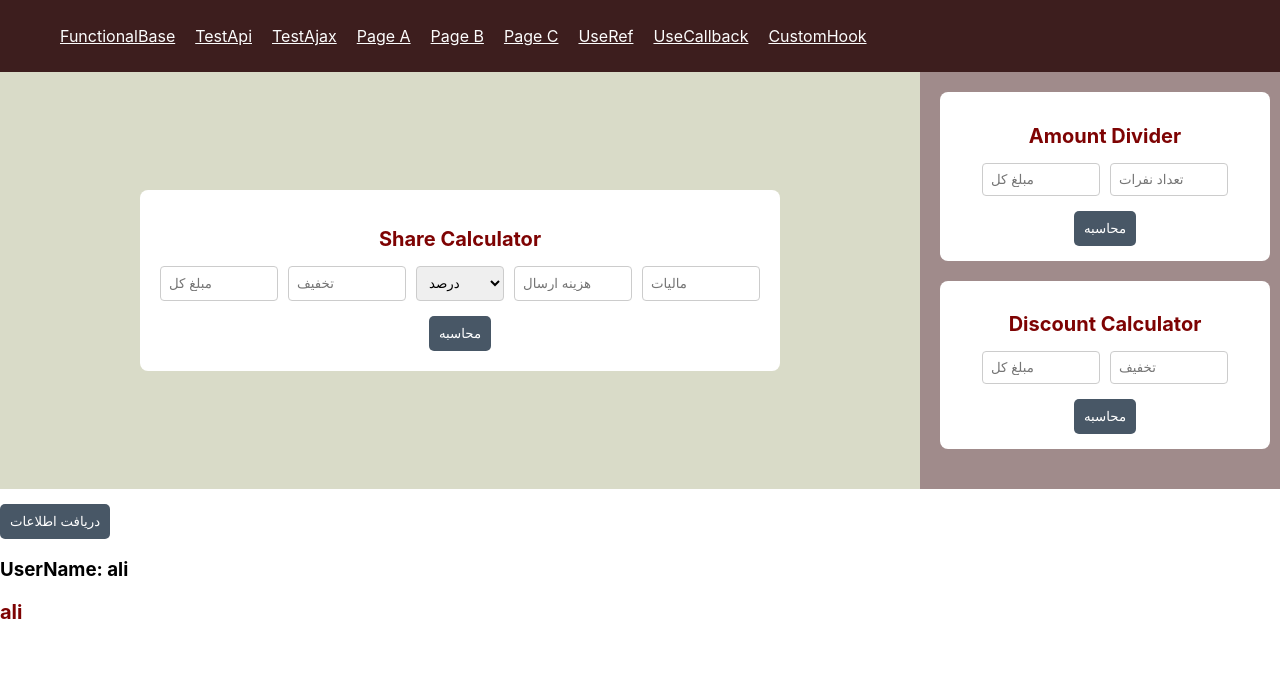
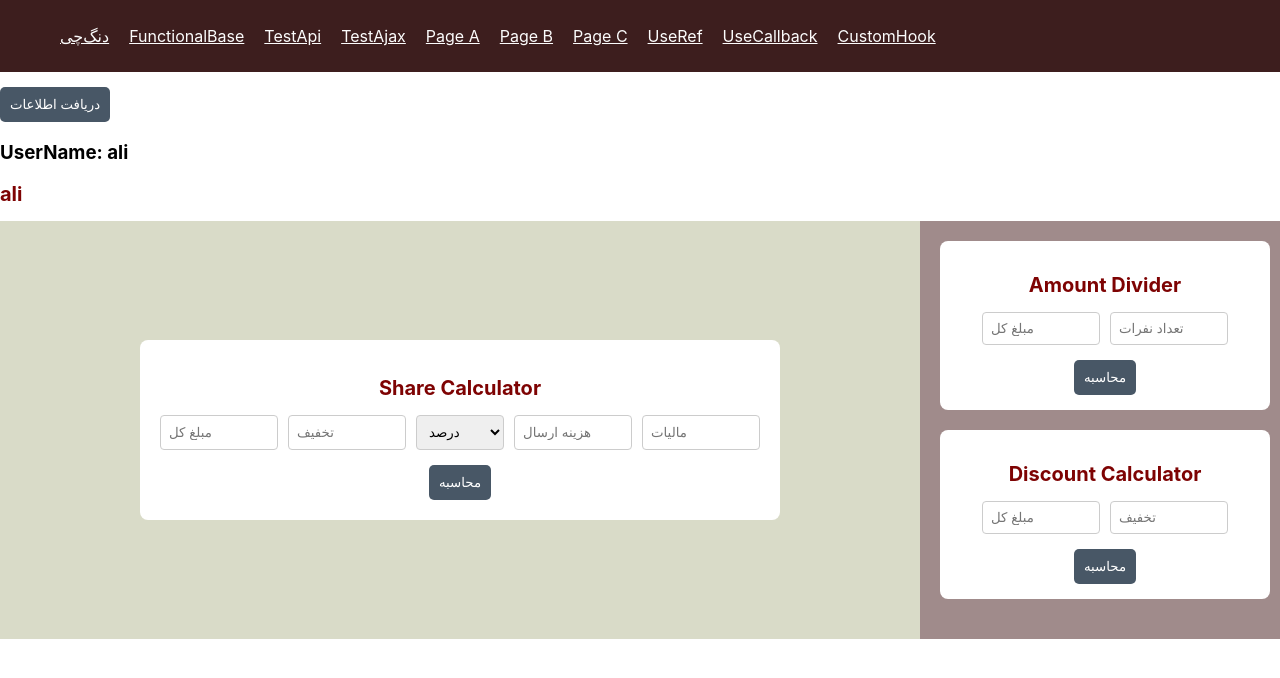
Before and after one commit to danialvfd/welcome-to-reactjs, a React (Create React App) app: page /DongChi in a window 1280 px wide. Shown: the top 678 px of the page. Built offline with nearby package versions, Linux system fonts and the light colour scheme.

Commit message:
chore: Layouts

```diff
--- a/src/App.js
+++ b/src/App.js
@@ -15,10 +15,8 @@ import PageB from './pages/PageB';
 import PageC from './pages/PageC';
 import UseCallback from './pages/UseCallback';
 import CustomHook from './pages/TestCustomHook';
-import AmountDivider from './components/AmountDivider';
-import DiscountCalculator from './components/DiscountCalculator';
-import ShareCalculator from './components/ShareCalculator';
 import './assets/myStyles.css';
+import DongChi from './pages/DongChi';
 
 
 const App = () => {
@@ -51,15 +49,6 @@ const MainContent = () => {
     return (
         <Router>
             <Layout>
-                <div className="container">
-                    <div className="sidebar">
-                        <AmountDivider />
-                        <DiscountCalculator />
-                    </div>
-                    <div className="main-content">
-                        <ShareCalculator />
-                    </div>
-                </div>
                 <div>
                     <button onClick={handleClick}>دریافت اطلاعات</button>
                     <div>
@@ -69,6 +58,7 @@ const MainContent = () => {
                     <Profile />
                 </div>
                 <Routes>
+                    <Route path="/DongChi" element={<DongChi />} />
                     <Route path="/page1" element={<Functional />} />
                     <Route path="/page2" element={<Class />} />
                     <Route path="/page3" element={<TestApi />} />
--- a/src/components/ShareCalculator.js
+++ b/src/components/ShareCalculator.js
@@ -30,11 +30,11 @@ const ShareCalculator = () => {
 
     if (discountType === "percent") {
       discountAmount = (amount * (discountAmount / 100));
-  }
+    }
 
-  if (discountType === "amount") {
+    if (discountType === "amount") {
       discountAmount = parseFloat(discount) || 0;
-  }
+    }
 
     let finalPrice = (amount - discountAmount) + deliveryCost + (amount * (taxValue / 100));
     const finalAmountValue = finalPrice.toFixed(2);
--- a/src/layout/BaseLayout.js
+++ b/src/layout/BaseLayout.js
@@ -6,6 +6,7 @@ const Layout = ({ children }) => {
     <div>
       <nav className="navbar">
         <ul>
+          <li><Link to="/DongChi">دنگ‌چی</Link></li>
           <li><Link to="/page1">FunctionalBase</Link></li>
           <li><Link to="/page3">TestApi</Link></li>
           <li><Link to="/page4">TestAjax</Link></li>
--- /dev/null
+++ b/src/layout/ContentLayout.js
@@ -0,0 +1,13 @@
+import React from 'react';
+
+const ContentLayout = ({ children }) => {
+
+    return (
+        <div className="main-content">
+            {children}
+        </div>
+    );
+
+}
+
+export default ContentLayout;
--- /dev/null
+++ b/src/layout/MainLayout.js
@@ -0,0 +1,16 @@
+import React from 'react';
+import SidebarLayout from './SidebarLayout';
+import ContentLayout from './ContentLayout';
+
+const MainLayout = ({sidebar, content}) => {
+
+    return (
+        <div className="container">
+            <SidebarLayout>{sidebar}</SidebarLayout>
+            <ContentLayout>{content}</ContentLayout>
+        </div>
+    );
+
+}
+
+export default MainLayout;
--- /dev/null
+++ b/src/layout/SidebarLayout.js
@@ -0,0 +1,13 @@
+import React from 'react';
+
+const SidebarLayout = ({ children }) => {
+
+    return (
+        <div className="sidebar">
+            {children}
+        </div>
+    );
+
+}
+
+export default SidebarLayout;
--- /dev/null
+++ b/src/pages/DongChi.js
@@ -0,0 +1,24 @@
+import React from 'react';
+import Layout from '../layout/MainLayout';
+import AmountDivider from '../components/AmountDivider';
+import DiscountCalculator from '../components/DiscountCalculator';
+import ShareCalculator from '../components/ShareCalculator';
+
+function DongChi() {
+    const sidebarContent = (
+        <>
+            <AmountDivider />
+            <DiscountCalculator />
+        </>
+    );
+
+    const mainContent = (
+        <ShareCalculator />
+    );
+
+    return (
+        <Layout sidebar={sidebarContent} content={mainContent} />
+    );
+}
+
+export default DongChi;
```
